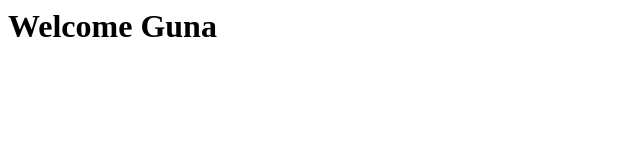
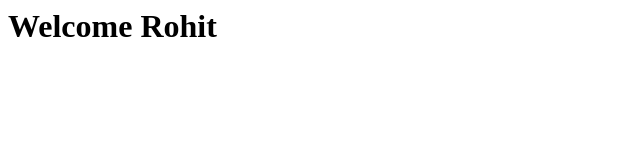
Before and after one commit to narasimham369/hackthon, a plain HTML site: page index.html in a window 1280 px wide. Shown: the full height of the page, 0-640 px from the left. Drawn offline with Linux system fonts and the light colour scheme.

Commit message:
rohit welcome

```diff
--- a/index.html
+++ b/index.html
@@ -1,3 +1,3 @@
 <html>
-	<h1> Welcome Guna </h1>
+	<h1> Welcome Rohit </h1>
 </html>
```
